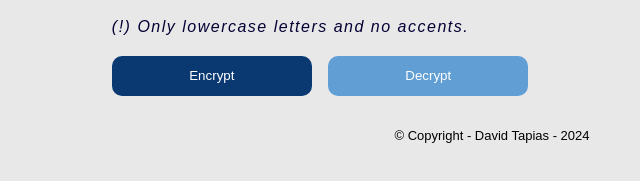
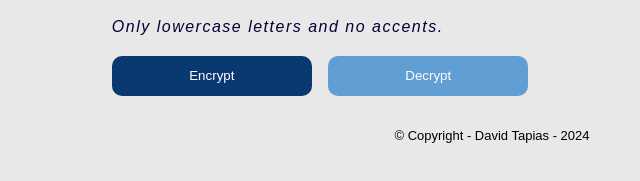
Before and after one commit to devtapias/text-encryptor, a plain HTML site: page index.html in a window 1280 px wide. Shown: the part 423-604 px from the top of the page, 148-788 px from the left. Drawn offline with Linux system fonts and the light colour scheme.

Commit message:
agregando el repositorio

```diff
--- a/index.html
+++ b/index.html
@@ -17,7 +17,7 @@
                     <textarea  id="usuario" placeholder="Enter text here" required></textarea>
                 </div>
                 <div id="caja-botones">
-                    <p class="parrafos"> (!) Only lowercase letters and no accents.</p>
+                    <p class="parrafos">Only lowercase letters and no accents.</p>
                     <button type="submit" id="encriptar" onclick="encrypt();">Encrypt</button>
                     <button id="desencriptar" onclick="decrypt()">Decrypt</button>
                 </div>
```
